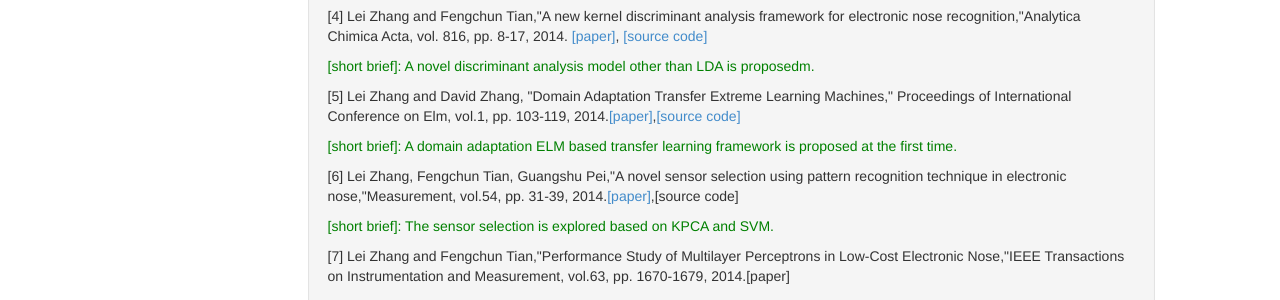
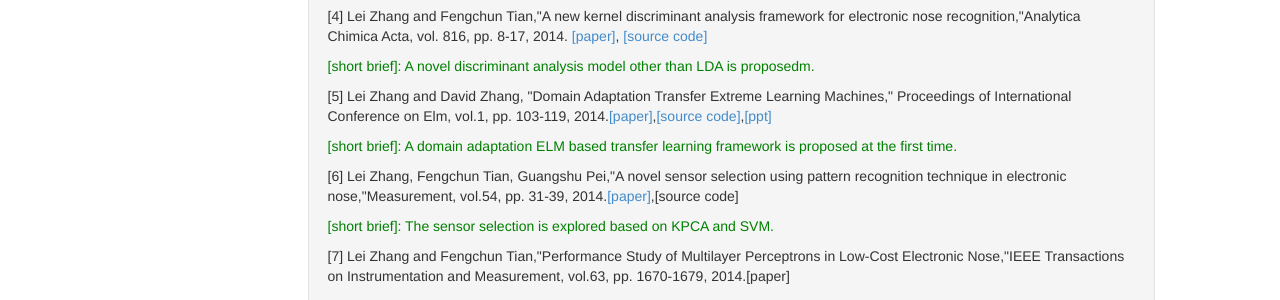
Before and after one commit to DrLeiZhang/website, a Jekyll site: the page built from publications.html, in a window 1280 px wide and 900 px high, scrolled down 675 px. Shown: the part 152-452 px from the top of the window. Built offline with Jekyll 4.4.1, drawn with Linux system fonts in a browser that asks for light colours; Markdown is read by kramdown in place of the engine named in the settings.

Commit message:
Update
Signed-off-by: leizhang@cqu.edu.cn <leizhang@cqu.edu.cn>

```diff
--- a/publications.html
+++ b/publications.html
@@ -26,7 +26,7 @@ layout: default
 <p> [4] Lei Zhang and Fengchun Tian,"A new kernel discriminant analysis framework for electronic nose recognition,"Analytica Chimica Acta, vol. 816, pp. 8-17, 2014.<a href="resources/KNDA.pdf"> [paper]</a>,<a href="resources/KNDA_demo.rar"> [source code] </a></p>
 <p style="color:green;">[short brief]: A novel discriminant analysis model other than LDA is proposedm.</p>
 
-<p> [5] Lei Zhang and David Zhang, "Domain Adaptation Transfer Extreme Learning Machines," Proceedings of International Conference on Elm, vol.1, pp. 103-119, 2014.<a href="resources/DAELM-S.pdf">[paper]</a>,<a href="resources/DAELM-S.rar">[source code]</a></p>
+<p> [5] Lei Zhang and David Zhang, "Domain Adaptation Transfer Extreme Learning Machines," Proceedings of International Conference on Elm, vol.1, pp. 103-119, 2014.<a href="resources/DAELM-S.pdf">[paper]</a>,<a href="resources/DAELM-S.rar">[source code]</a>,<a href="resources/ELM 2014 in Singapore-Lei Zhang">[ppt]</a></p>
 <p style="color:green;">[short brief]: A domain adaptation ELM based transfer learning framework is proposed at the first time.</p>
 
 <p>[6] Lei Zhang, Fengchun Tian, Guangshu Pei,"A novel sensor selection using pattern recognition technique in electronic nose,"Measurement, vol.54, pp. 31-39, 2014.<a href="resources/Sensor selection.pdf">[paper]</a>,[source code]</p>
```
Also changed, not shown: 1 other file.
